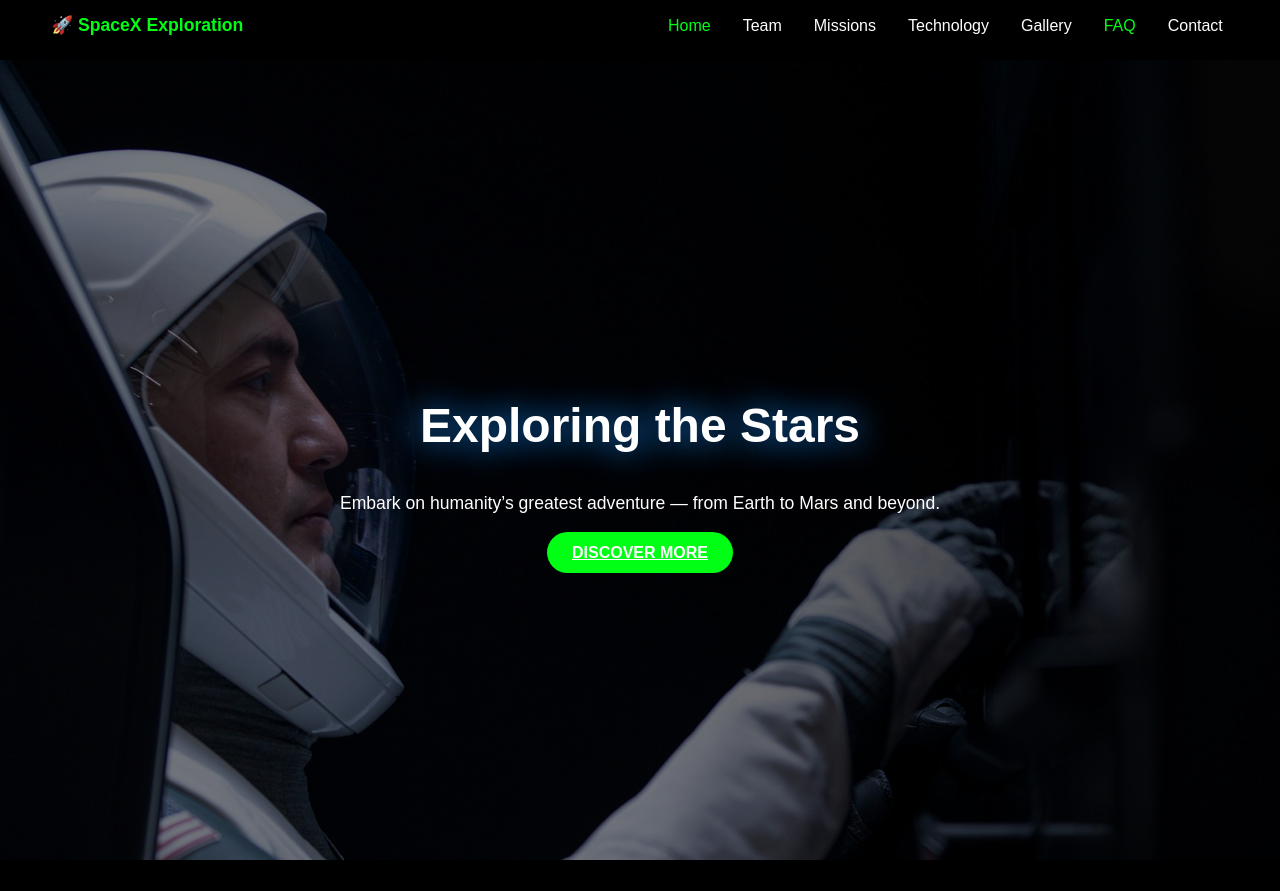
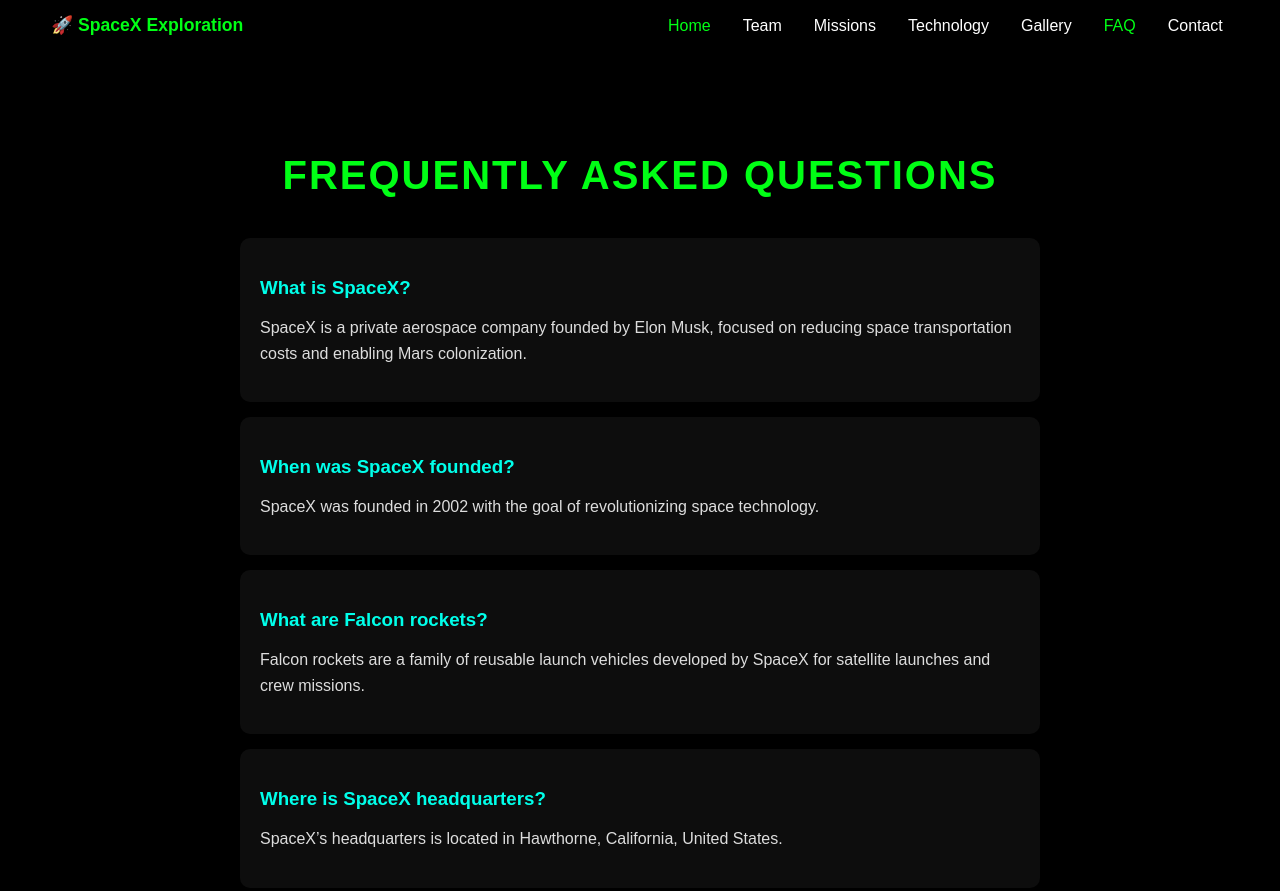
Before and after one commit to yassinmaftah/spaceX_project, a plain HTML site: page faq.html in a window 1280 px wide. Shown: the top 891 px of the page. Drawn offline with Linux system fonts and the light colour scheme.

Commit message:
last one

```diff
--- a/faq.html
+++ b/faq.html
@@ -20,18 +20,6 @@
       <li><a href="contact.html">Contact</a></li>
     </ul>
   </nav>
-
-  <!-- MAIN BANNER -->
-  <section class="banner" id="banner">
-    <div class="banner-overlay"></div>
-    <div class="banner-content">
-      <h1>Exploring the Stars</h1>
-      <p>Embark on humanity’s greatest adventure — from Earth to Mars and beyond.</p>
-      <a  href="technologies.html" class="btn">Discover More</a>
-    </div>
-  </section>
-
-
 
     <!-- FAQ SECTION -->
   <section class="section faq">
```
